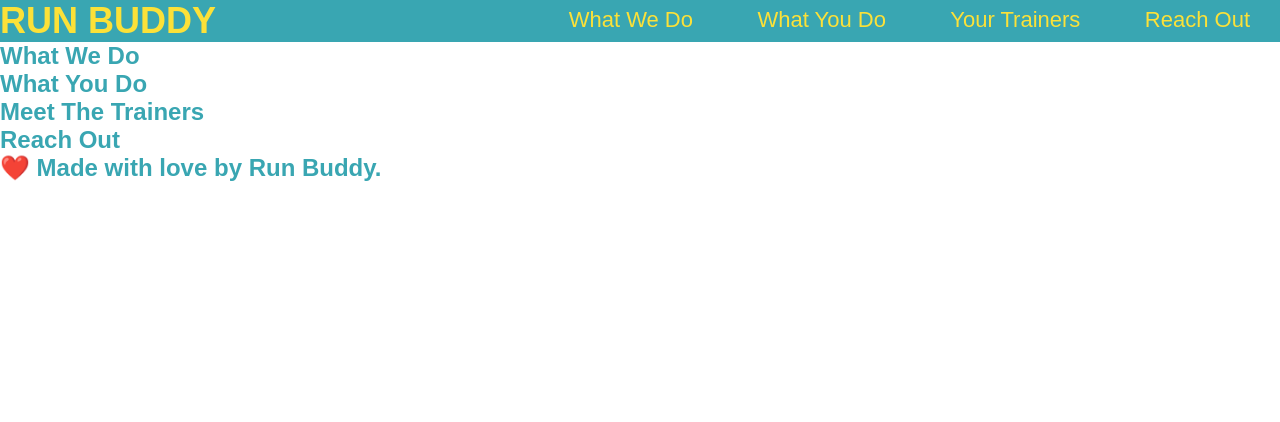
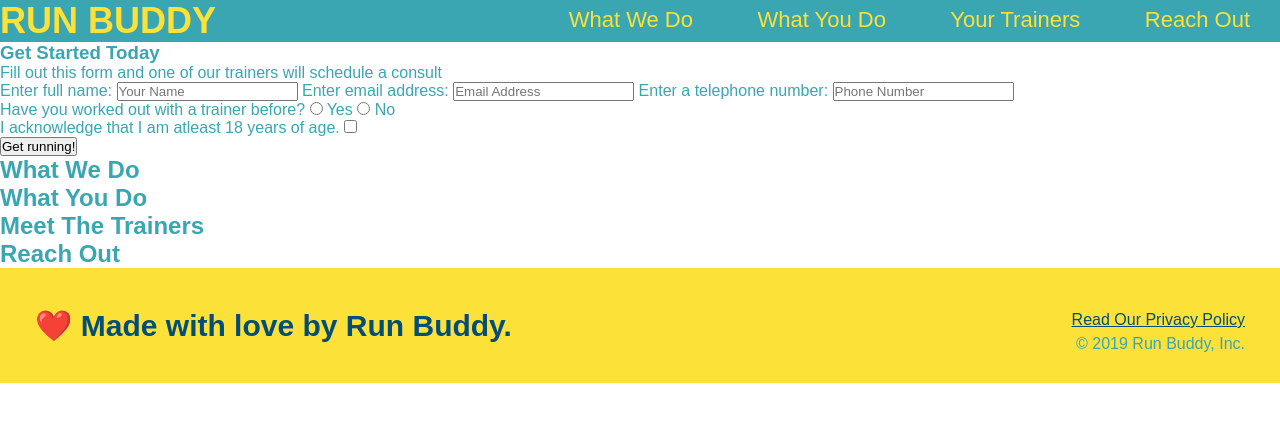
Before and after one commit to itorres60/run-buddy, a plain HTML site: page index.html in a window 1280 px wide. Drawn offline with Linux system fonts and the light colour scheme.

Commit message:
added hero

```diff
--- a/assets/css/style.css
+++ b/assets/css/style.css
@@ -1,6 +1,7 @@
  * {
      margin: 0;
      padding: 00;
+     box-sizing: border-box;
  }
 
  body {
@@ -42,3 +43,26 @@ header nav ul li a {
     font-weight: lighter;
     font-size: 22px;
 }
+
+footer {
+    background: #fce138;
+    width: 100%;
+    padding: 40px 35px
+}
+
+footer h2 {
+    display: inline;
+    color: #024e76;
+    font-size: 30px;
+    margin: 0;
+}
+
+footer div {
+    float: right;
+    line-height: 1.5;
+    text-align: right;
+}
+
+footer a {
+    color: #024e76;
+}
--- a/index.html
+++ b/index.html
@@ -36,7 +36,37 @@
 
   <!-- hero/jumbotron -->
   <section>
+    <div>
+      <h3>Get Started Today</h3>
+      <p>Fill out this form and one of our trainers will schedule a consult</p>
+    <!-- Add form element -->
+      <form>
+        <label for="name">Enter full name:</label>
+        <input type="text" placeholder="Your Name" name="name" id="name" />
+        <label for="email">Enter email address:</label>
+        <input type="email" placeholder="Email Address" name="email" id="email" />
+        <label for="phone">Enter a telephone number:</label>
+        <input type="tel" placeholder="Phone Number" name="phone" id="phone" />
+        <p>
+          Have you worked out with a trainer before?
+          <input type="radio" name="trainer-confirm" id="trainer-yes" />
+          <label for="trainer-yes">Yes</label>
+          <input type="radio" name="trainer-confirm" id="trainer-no" />
+          <label for="trainer-no">No</label>
+        </p>
+        <p>
+          <label for="checkbox">
+            I acknowledge that I am atleast 18 years of age.
+          </label>
+          <input type="checkbox" name="age-confirm" id="checkbox" />
+        </p>
+        <button type="submit">
+          Get running!
+        </button>
+      </form>
+    </div>
   </section>
+  <!-- end hero -->
 
   <!-- "what we do" section -->
   <section>
@@ -61,6 +91,10 @@
   <!-- footer -->
   <footer>
     <h2>❤️ Made with love by Run Buddy.</h2>
+    <div>
+      <a href="#">Read Our Privacy Policy</a><br />
+      &copy; 2019 Run Buddy, Inc.
+    </div>
   </footer>
 </body>
 
```
